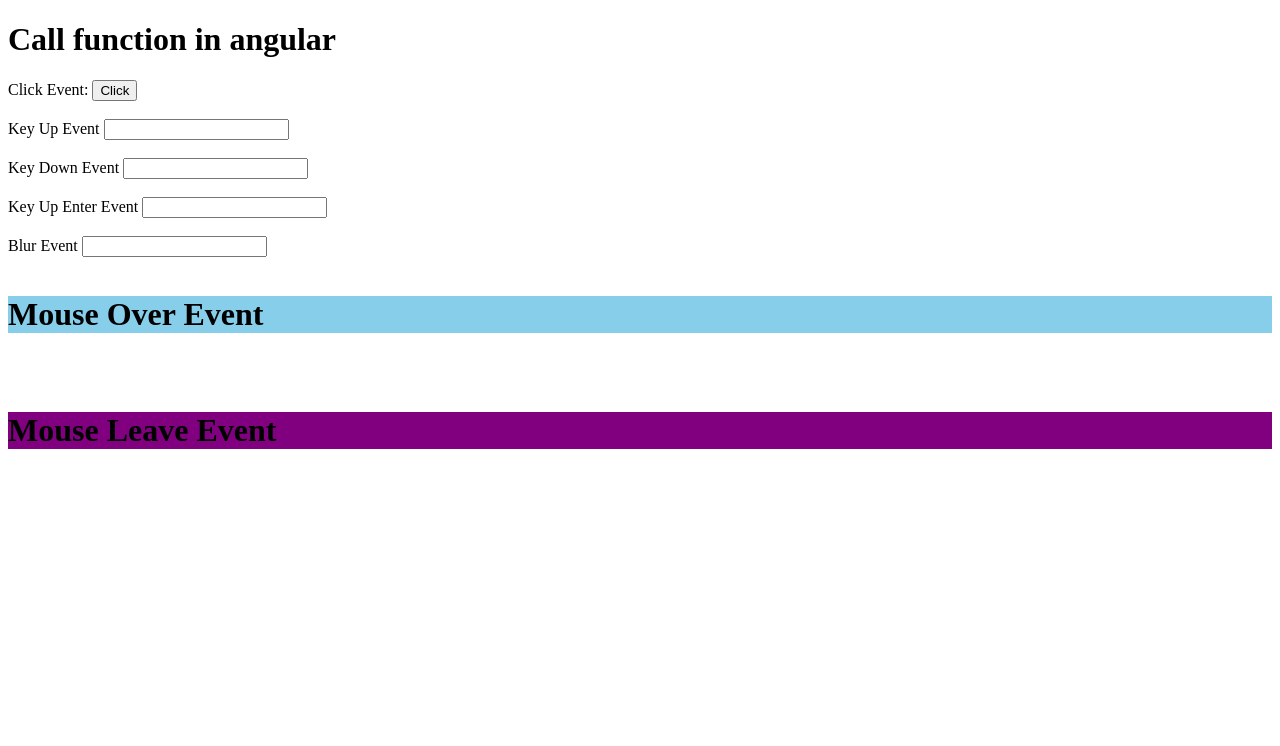
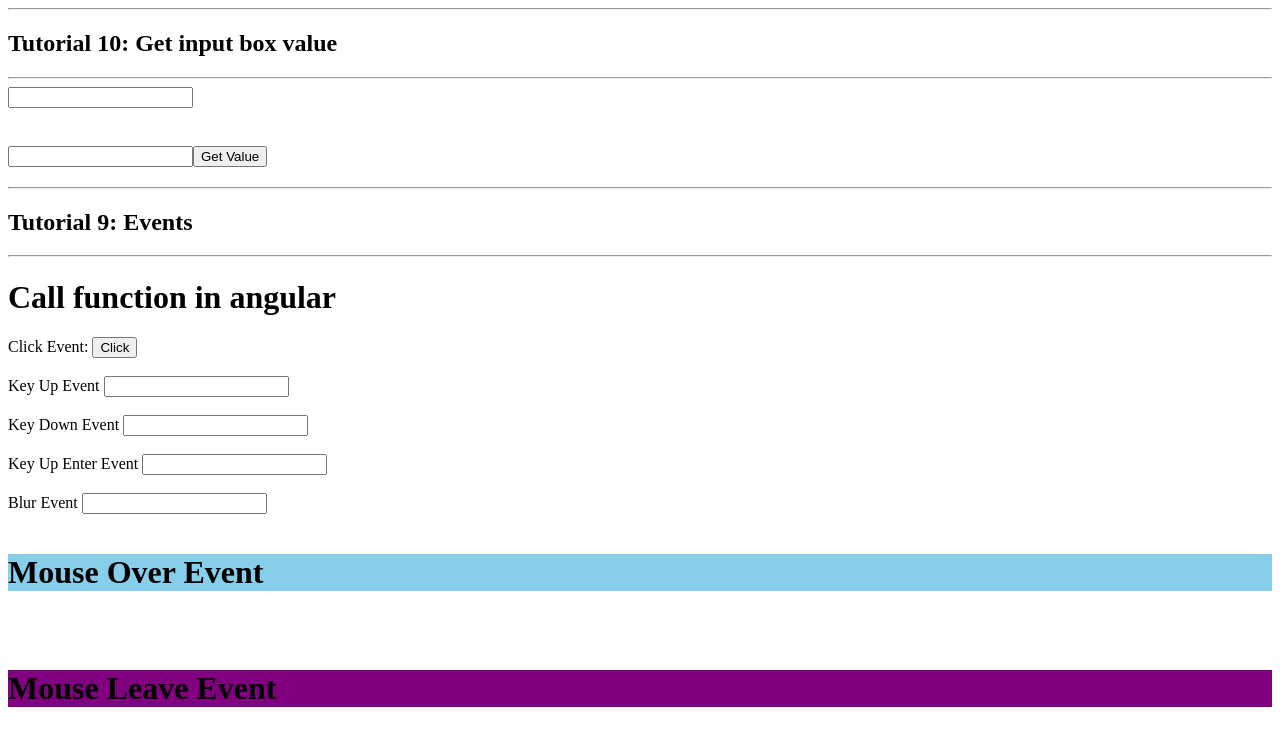
Before and after one commit to Samuel787/learning-angular, an Angular app: page / in a window 1280 px wide. Shown: the top 746 px of the page. Built offline with nearby package versions, Linux system fonts and the light colour scheme.

Commit message:
Angular Tut10

```diff
--- a/src/app/app.component.html
+++ b/src/app/app.component.html
@@ -1,3 +1,15 @@
+<hr/>
+<h2>Tutorial 10: Get input box value</h2>
+<hr/>
+<input type="text" (keyup)="tutorial10GetVal($event.target.value)" />
+<h2>{{ tutorial_10_words }}</h2>
+<br/>
+<input type="text" #tut10box/>
+<button (click)="tutorial10GetVal(tut10box.value)">Get Value</button>
+<h2>{{ tutorial_10_words }}</h2>
+<hr/>
+<h2>Tutorial 9: Events</h2>
+<hr/>
 <h1>Call function in angular</h1>
 <label>Click Event: </label>
 <button (click)="myEvent('this is click event')">Click</button>
--- a/src/app/app.component.ts
+++ b/src/app/app.component.ts
@@ -15,4 +15,10 @@ export class AppComponent {
   myEvent(event){
     console.log(event)
   }
+
+  tutorial_10_words = ""
+  tutorial10GetVal(val){
+    this.tutorial_10_words = val;
+    console.log(val)
+  }
 }
--- a/tsconfig.json
+++ b/tsconfig.json
@@ -26,6 +26,7 @@
     "enableI18nLegacyMessageIdFormat": false,
     "strictInjectionParameters": true,
     "strictInputAccessModifiers": true,
+    "strictDomEventTypes": false,
     "strictTemplates": true
   }
 }
```
